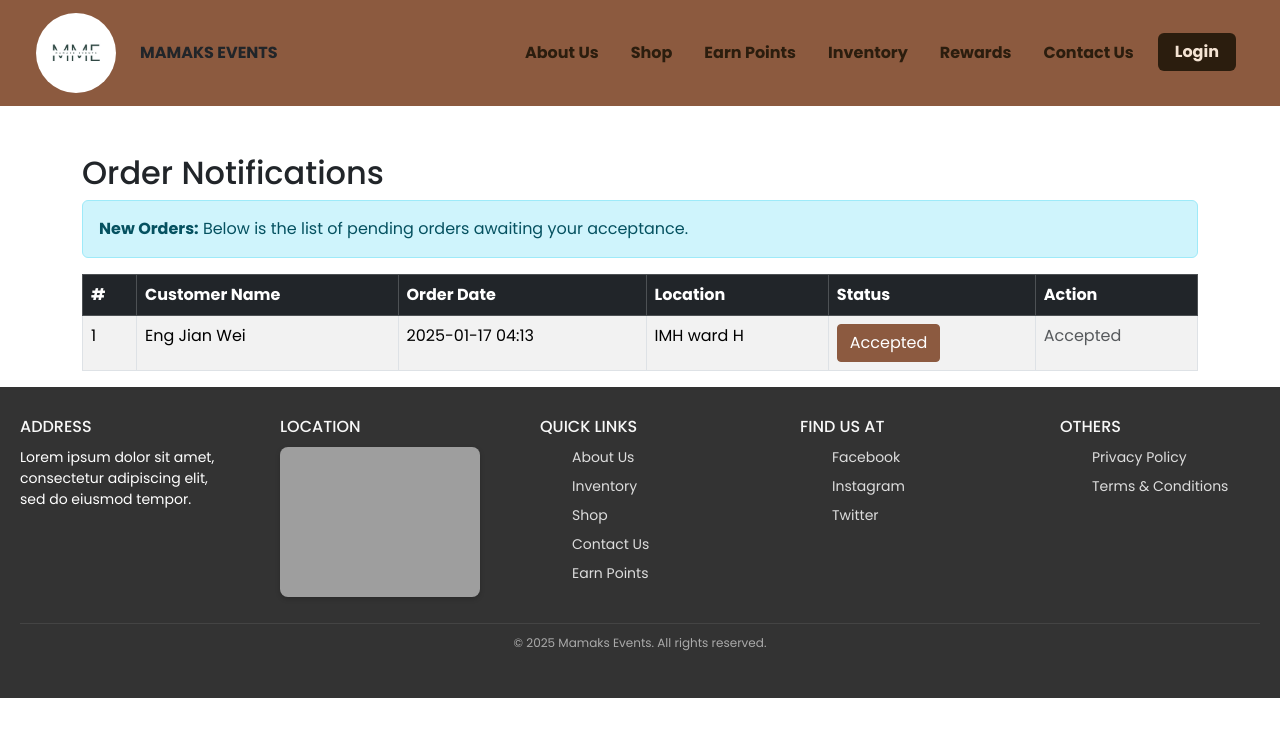
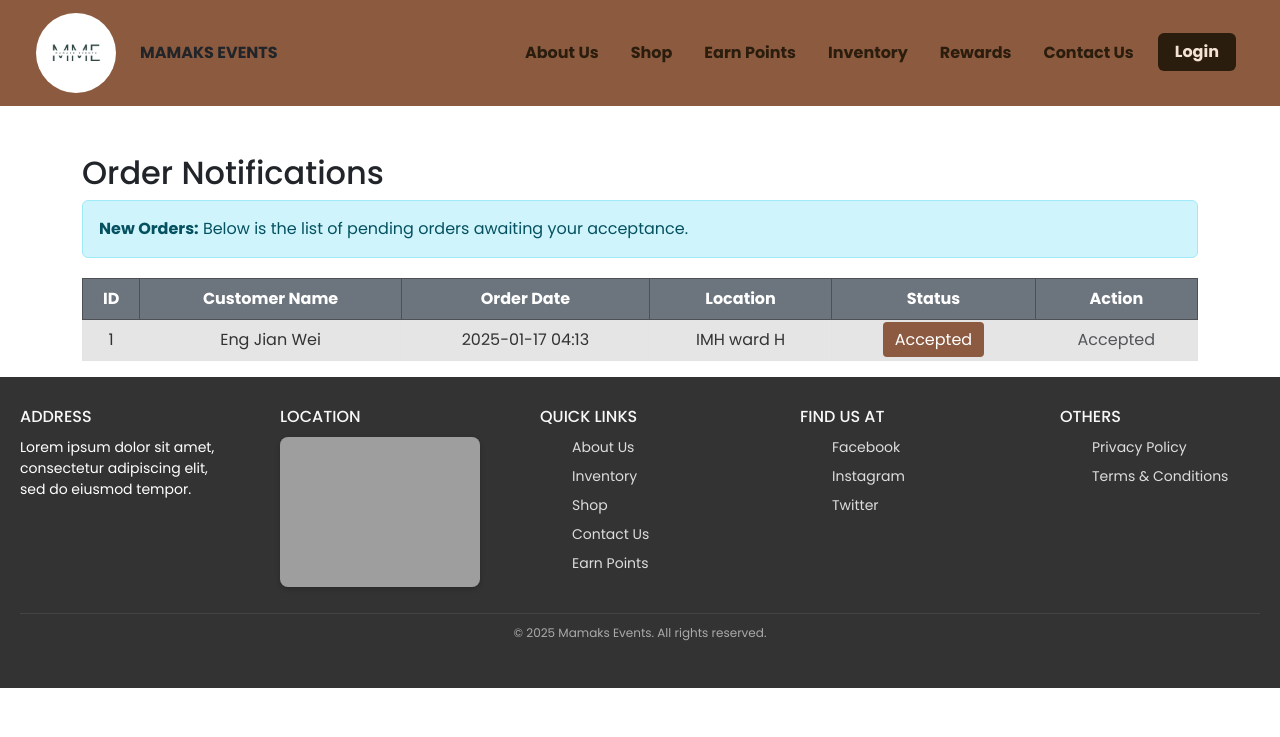
Before and after one commit to Lushfadeds/App-Development-Project, a Flask app: template templates/notifications.html in a window 1280 px wide. Shown: the top 737 px of the page. Run offline with Flask 3, Linux system fonts and the light colour scheme; the template is opened without the code that fills it: values that come from a table or form of the project are taken from there, others are empty; tables that the repository leaves empty hold one stand-in row (values such as "Sample post"); a map, chart or similar area stays blank; some libraries are stand-ins or nearby versions; grey boxes are pictures that could not be loaded.

Commit message:
Merge remote-tracking branch 'origin/main'

```diff
--- a/__init__.py
+++ b/__init__.py
@@ -663,7 +663,6 @@ def validate_expiry_date(expiry_date):
 def checkout():
     # Check if the user is logged in and is a customer
     if 'role' not in session or session['role'] != 'customer':
-        flash("You are not authorized to access this page.", "danger")
         return redirect(url_for('staff_dashboard'))  # Redirect staff to their dashboard (or another appropriate page)
 
     cart = session.get('cart', [])
@@ -862,12 +861,21 @@ def edit_order_item(order_id):
 @app.route('/staff_dashboard')
 def staff_dashboard():
     if 'role' in session and session['role'] == 'staff':
-        orders = Order.query.all()
-        notifications = 1
+        # Fetch orders that are "Pending" for notifications
+        pending_orders = Order.query.filter_by(status="Pending").count()
+
+        # Other stats like event revenue, low stock items, etc.
         event_revenue = 784
         low_stock_items = InventoryItem.query.filter(InventoryItem.stock < 10).count()
 
-        return render_template('staff_dashboard.html', orders=orders, notifications=notifications, event_revenue=event_revenue, low_stock_items=low_stock_items, active_page="staff_dashboard", user=session['user_id'])
+        return render_template(
+            'staff_dashboard.html',
+            notifications=pending_orders,  # Pass the number of notifications
+            low_stock_items=low_stock_items,
+            event_revenue=event_revenue,
+            active_page="staff_dashboard",
+            user=session['user_id']
+        )
     else:
         flash('Unauthorized access.', 'danger')
         return redirect(url_for('login'))
--- a/static/notifications.css
+++ b/static/notifications.css
@@ -1,97 +1,104 @@
-:root {
-    --bs-btn-color: #ffffff;
-    --bs-btn-bg: #8c5a40; /* Brownish tone */
-    --bs-btn-border-color: #ffffff;
-    --bs-btn-hover-color: #2b1d0e; /* Dark brown */
-    --bs-btn-hover-bg: #D4B59E; /* Lighter beige for hover */
-    --bs-btn-hover-border-color: #ffffff;
-    --bs-btn-focus-shadow-rgb: 49, 132, 253;
-    --bs-btn-active-color: #fff;
-    --bs-btn-active-bg: #8c5a40;
-    --bs-btn-active-border-color: #0a53be;
-    --bs-btn-active-shadow: inset 0 3px 5px rgba(0, 0, 0, 0.125);
-    --bs-btn-disabled-color: #fff;
-    --bs-btn-disabled-bg: #8c5a40; /* Brownish disabled */
-    --bs-btn-disabled-border-color: #8c5a40;
+/* Table Styles for Notifications */
+.table {
+    background-color: #f8f9fa; /* Light gray background for the table */
+    border: 1px solid #e3e3e3; /* Border color similar to image */
+    border-radius: 5px;
+    margin-top: 20px;
 }
 
-/* Custom Button Style for the Status Buttons */
-.status-btn {
-    display: inline-block;
-    padding: 0.375rem 0.75rem;
-    font-size: 1rem;
-    font-weight: 400;
+.table th {
+    background-color: #6c757d; /* Dark gray background for header */
+    color: #ffffff; /* White text for header */
+    font-weight: bold; /* Bold text for headers */
     text-align: center;
-    text-decoration: none;
-    cursor: pointer;
-    border-radius: 0.25rem;
-    color: var(--bs-btn-color);
-    background-color: var(--bs-btn-bg);
-    border: 1px solid var(--bs-btn-border-color);
-    transition: background-color 0.2s, border-color 0.2s;
 }
 
-/* Hover State */
-.status-btn:hover {
-    color: var(--bs-btn-hover-color);
-    background-color: var(--bs-btn-hover-bg);
-    border-color: var(--bs-btn-hover-border-color);
+.table td {
+    background-color: #f1f1f1; /* Light gray background for rows */
+    color: #333333; /* Dark text color */
+    text-align: center;
 }
 
-/* Focus State */
-.status-btn:focus {
-    outline: none;
-    box-shadow: 0 0 0 0.25rem rgba(var(--bs-btn-focus-shadow-rgb), 0.5);
+/* Make the total row bold and slightly larger text */
+.table tfoot td {
+    font-weight: bold;
+    font-size: 1.1rem;
+    background-color: #e9ecef; /* Slightly darker background */
 }
 
-/* Active State */
-.status-btn:active {
-    color: var(--bs-btn-active-color);
-    background-color: var(--bs-btn-active-bg);
-    border-color: var(--bs-btn-active-border-color);
-    box-shadow: var(--bs-btn-active-shadow);
+/* Apply a hover effect on table rows */
+.table tbody tr:hover {
+    background-color: #e2e6ea; /* Hover effect */
 }
 
-/* Disabled State */
+/* Custom button for Accept and View Order */
+.btn-accept,
+.btn-view {
+    background-color: #8c5a40; /* Brown background */
+    border-color: #ffffff; /* White border */
+    color: #ffffff; /* White text */
+    padding: 0.5rem 1.5rem;
+    border-radius: 3px;
+    font-weight: bold;
+    text-transform: uppercase;
+    transition: background-color 0.2s, border-color 0.2s;
+    width: 100%; /* Ensure both buttons take up the same width */
+}
+
+/* Hover effect for Accept and View Order */
+.btn-accept:hover,
+.btn-view:hover {
+    background-color: #D4B59E; /* Lighter brown on hover */
+    border-color: #ffffff;
+}
+
+/* Ensure both buttons have the same width and no hover effect on 'Pending' */
+.status-btn {
+    background-color: #8c5a40;
+    color: #fff;
+    padding: 0.375rem 0.75rem;
+    text-align: center;
+    border: none;
+    border-radius: 0.25rem;
+    cursor: default; /* Disable hover effect on pending */
+    width: auto; /* Make the width fit the content */
+}
+
+/* Prevent hover effect on Pending status */
+.status-btn:hover {
+    background-color: #8c5a40; /* No hover effect */
+    cursor: default;
+}
+
 .status-btn:disabled {
-    color: var(--bs-btn-disabled-color);
-    background-color: var(--bs-btn-disabled-bg);
-    border-color: var(--bs-btn-disabled-border-color);
+    background-color: #8c5a40;
     cursor: not-allowed;
 }
-/* For Accept and View Order buttons */
-.btn-accept,
-.btn-view {
-    color: #ffffff; /* White text */
-    background-color: #8c5a40; /* Brown background */
-    border-color: #ffffff; /* White border */
-    transition: background-color 0.2s, border-color 0.2s;
+/* Custom style for Pending status */
+.status-btn.pending {
+    background-color: #f8d7da; /* Light red background */
+    color: #721c24; /* Dark red text for better contrast */
+    border: 1px solid #f5c6cb; /* Light red border */
+    cursor: not-allowed; /* Ensure it looks non-clickable */
+    padding: 0.375rem 0.75rem;
+    text-align: center;
+    border-radius: 0.25rem;
+    font-weight: normal;
+    width: auto; /* Make the width fit the content */
 }
 
-.btn-accept:hover,
-.btn-view:hover {
-    color: #2b1d0e; /* Dark brown text on hover */
-    background-color: #D4B59E; /* Lighter brown on hover */
-    border-color: #ffffff; /* White border on hover */
+/* Remove hover effect for Pending */
+.status-btn.pending:hover {
+    background-color: #f8d7da; /* No hover effect */
+    cursor: not-allowed;
+}
+/* Ensure that everything inside the table cells is vertically and horizontally centered */
+table th, table td {
+    vertical-align: middle;  /* Vertically center content */
+    text-align: center;       /* Horizontally center content */
 }
 
-.btn-accept:focus,
-.btn-view:focus {
-    outline: none;
-    box-shadow: 0 0 0 0.25rem rgba(49, 132, 253, 0.5); /* Focus shadow */
+/* Optional: Add padding to make sure content doesn't touch cell borders */
+table td, table th {
+    padding: 0.75rem;  /* Adjust padding as needed */
 }
-
-.btn-accept:active,
-.btn-view:active {
-    color: #fff;
-    background-color: #8c5a40; /* Maintain brown on active state */
-    border-color: #0a53be; /* Dark blue border */
-}
-
-.btn-accept:disabled,
-.btn-view:disabled {
-    color: #fff;
-    background-color: #8c5a40; /* Disable button with the same brown color */
-    border-color: #8c5a40;
-    cursor: not-allowed;
-}
--- a/templates/notifications.html
+++ b/templates/notifications.html
@@ -16,7 +16,7 @@
         <table class="table table-bordered table-striped">
             <thead class="table-dark">
                 <tr>
-                    <th>#</th>
+                    <th>ID</th>
                     <th>Customer Name</th>
                     <th>Order Date</th>
                     <th>Location</th>
@@ -33,18 +33,22 @@
         <td>{{ order.location }}</td>
         <td>
             {% if order.status == 'Pending' %}
-                            <button class="status-btn" type="button">Pending</button>
+                <!-- Display Pending status with non-clickable style -->
+                <span class="status-btn pending">Pending</span>
             {% else %}
-                            <button class="status-btn" disabled type="button">Accepted</button>
+                <!-- Display Accepted status with non-clickable style -->
+                <span class="status-btn accepted" disabled>Accepted</span>
             {% endif %}
         </td>
         <td>
             {% if order.status == 'Pending' %}
+                <!-- Show Accept Order and View Details buttons for Pending orders -->
                 <form action="{{ url_for('accept_order', order_id=order.id) }}" method="POST">
                     <button type="submit" class="btn btn-accept">Accept Order</button>
                 </form>
                 <a href="{{ url_for('view_order_details', order_id=order.id) }}" class="btn btn-view mt-2">View Details</a>
             {% else %}
+                <!-- Display "Accepted" message if the order is accepted -->
                 <span class="text-muted">Accepted</span>
             {% endif %}
         </td>
```
Also changed, not shown: receipt_1.txt (added, +10 -0 lines), static/homepage.css (+9 -0 lines), templates/home_page.html (+12 -4 lines), templates/order_details.html (+5 -4 lines), templates/staff_dashboard.html (+7 -5 lines), instance/inventory.db, instance/orders.db (added), instance/user.db (added). Lines whose indentation alone changed are shown as unchanged.
